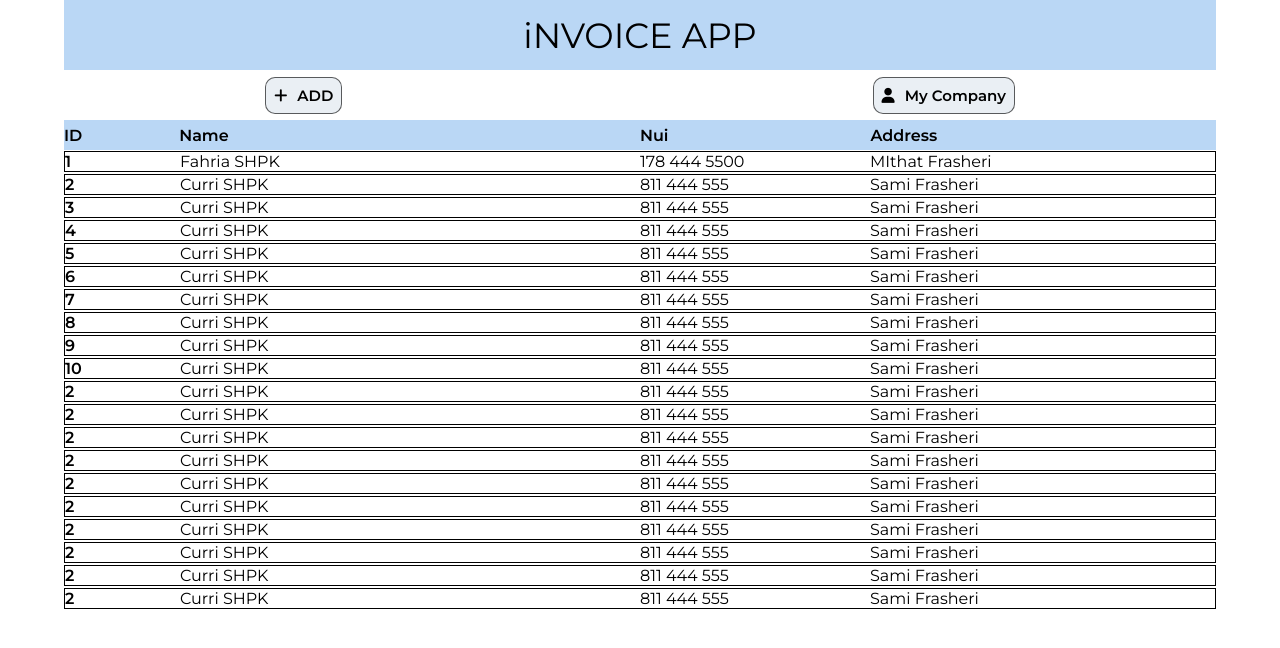
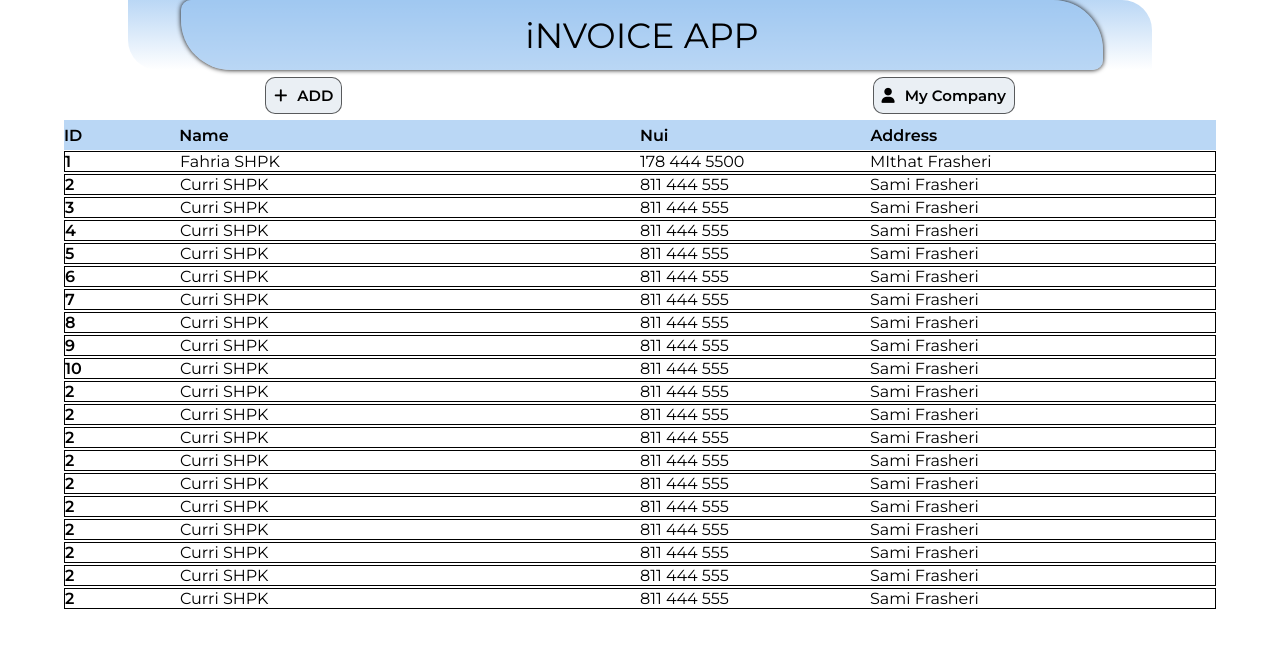
Before and after one commit to durimkepuska/todo-age3, a plain HTML site: page Sessions/invoiceApp/index.html in a window 1280 px wide. Drawn offline with Linux system fonts and the light colour scheme.

Commit message:
more styles on invoiceApp

```diff
--- a/Sessions/invoiceApp/index.html
+++ b/Sessions/invoiceApp/index.html
@@ -7,7 +7,8 @@
 </head>
 <body>
 <div id="container">
-    <div class="title">iNVOICE APP</div>
+    <span class="headerbg">&nbsp;
+    <div class="title">iNVOICE APP</div></span>
     <div class="nav">
         <div class="add">
             <button><i class="fa-solid fa-plus"></i>ADD</button>
--- a/Sessions/invoiceApp/style.css
+++ b/Sessions/invoiceApp/style.css
@@ -5,19 +5,28 @@
     padding: 0;
     box-sizing: border-box;
 }
+
 .title {
     width: 90%;
     margin: auto;
     height: 70px;
     display: flex;
     justify-content: center;
-    /* border: 1px solid red; */
     align-items: center;
     background-color: rgba(145, 191, 239, 0.623);
     font-family: 'Montserrat';
     font-size: 35px;
+    border-radius: 10px 50px;
+    box-shadow: 0 0 5px black;
 }
-
+.headerbg{
+    width: 80%;
+    margin: auto;
+    display: flex;
+    background: linear-gradient(#bad7f5, #ffffff);
+    height: 70px;
+    border-radius: 0 30px;
+}
 .nav {
     display: flex;
     justify-content: space-around;
```
